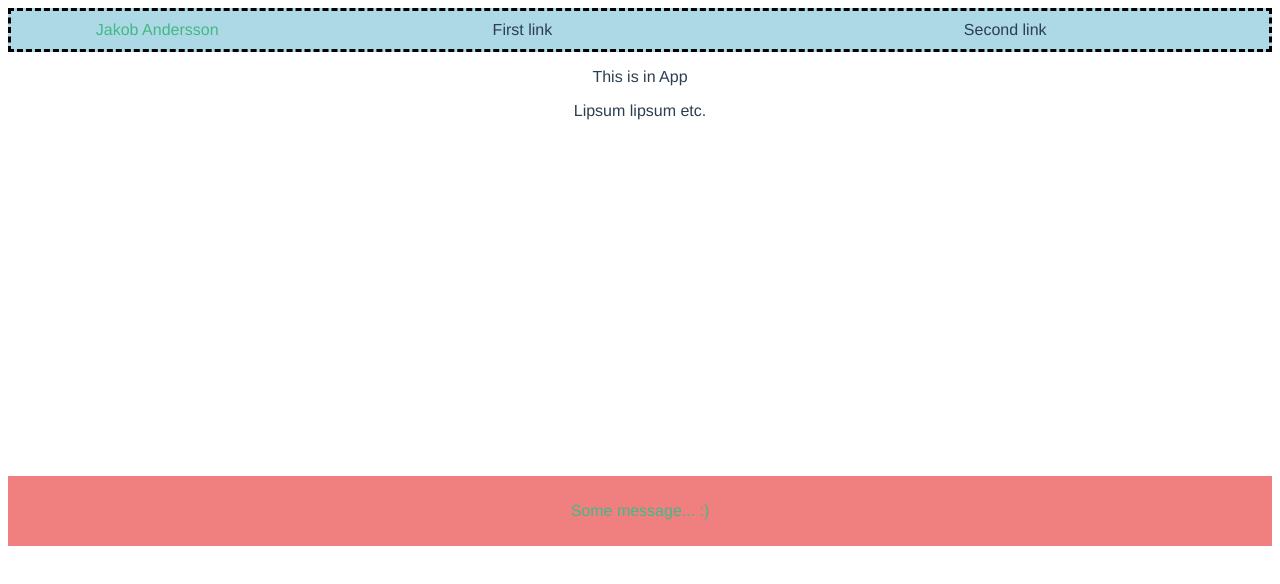
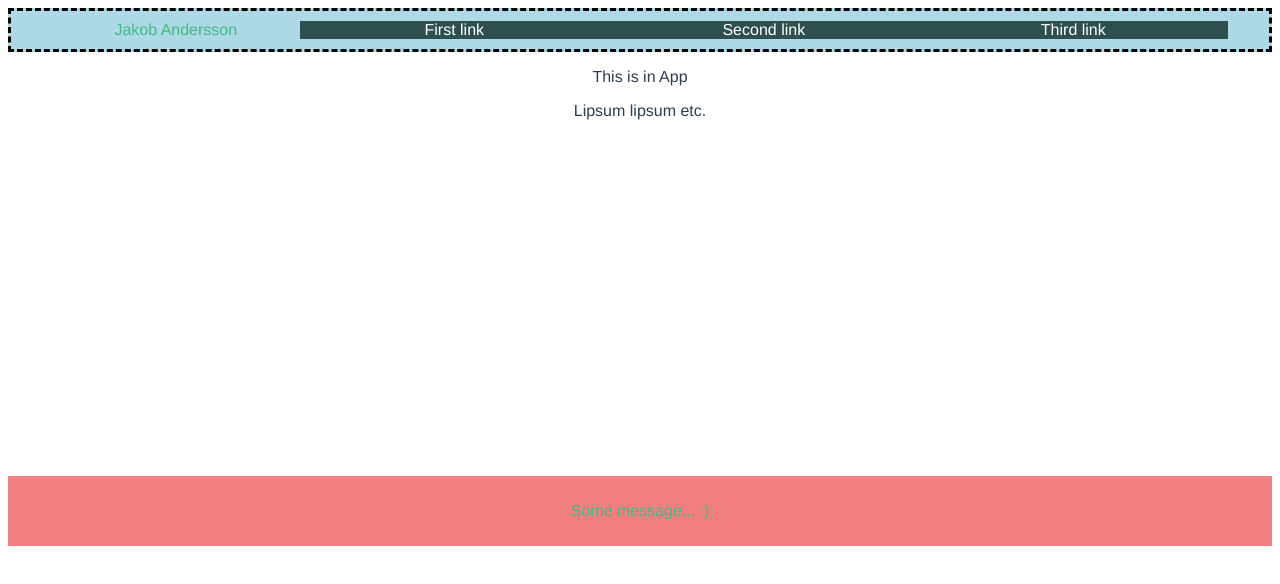
Before and after one commit to jakobilobi/jakob-cv-site, a Vue app: page / in a window 1280 px wide. Shown: the top 584 px of the page. Built offline with nearby package versions, Linux system fonts and the light colour scheme.

Commit message:
Updated HeaderButton, added to HeaderBar.

```diff
--- a/src/App.vue
+++ b/src/App.vue
@@ -1,6 +1,6 @@
 <template>
   <div id="app">
-    <HeaderBar navigationTitle="Jakob Andersson"/>
+    <HeaderBar navTitle="Jakob Andersson"/>
     <body>
       <!-- replace with component -->
       <p>This is in App</p>
@@ -12,7 +12,6 @@
 
 <script>
 import HeaderBar from './components/HeaderBar.vue'
-import HeaderButton from './components/HeaderButton.vue'
 import FooterBar from './components/FooterBar.vue'
 
 export default {
--- a/src/components/HeaderBar.vue
+++ b/src/components/HeaderBar.vue
@@ -1,19 +1,44 @@
 <template>
     <nav>
         <div id="headerbar">
-            <div class="headerItem" id="navTitle">{{ navigationTitle }}</div>
+            <div class="headerItem" id="navTitle">{{ navTitle }}</div>
             <!-- replace thse with link component -->
-            <div class="headerItem" id="first">First link</div>
-            <div class="headerItem" id="second">Second link</div>
+            <header-button class="hdr-btn" v-for="btn in buttons" :key="btn.id" :text="btn.text" />
         </div>
     </nav>
 </template>
 
 <script>
+import HeaderButton from './HeaderButton.vue'
+
 export default {
     name: 'HeaderBar',
+    components: {
+        HeaderButton
+    },
     props: {
-        navigationTitle: String
+        navTitle: String
+    },
+    data() {
+        return {
+            buttons: [
+                {
+                    id: 0,
+                    text: 'First link',
+                    targetUrl: ''
+                },
+                {
+                    id: 1,
+                    text: 'Second link',
+                    targetUrl: ''
+                },
+                {
+                    id: 2,
+                    text: 'Third link',
+                    targetUrl: ''
+                }
+            ]
+        }
     }
 }
 </script>
@@ -33,8 +58,8 @@ export default {
     color: #42b983;
 }
 
-div.headerItem {
-    width: 39%;
+.hdr-btn {
+    width: 25%;
     vertical-align: top;
     display: inline-block;
     *display: inline;
--- a/src/components/HeaderButton.vue
+++ b/src/components/HeaderButton.vue
@@ -1,6 +1,6 @@
 <template>
     <div>
-        {{ buttonText }}
+        {{ text }}
     </div>
 </template>
 
@@ -8,7 +8,7 @@
 export default {
     name: 'HeaderButton',
     props: {
-        buttonText: {
+        text: {
             type: String,
             required: true
         }
```
